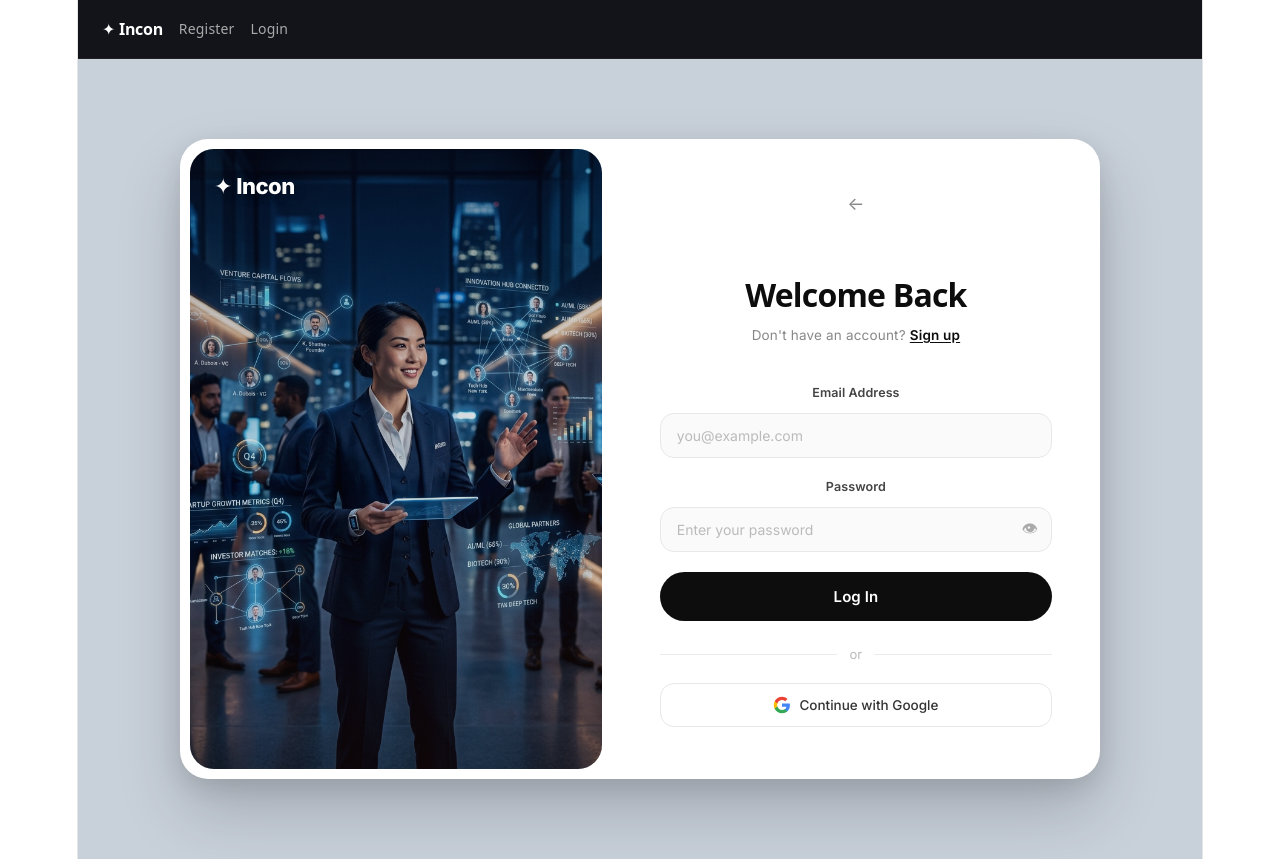
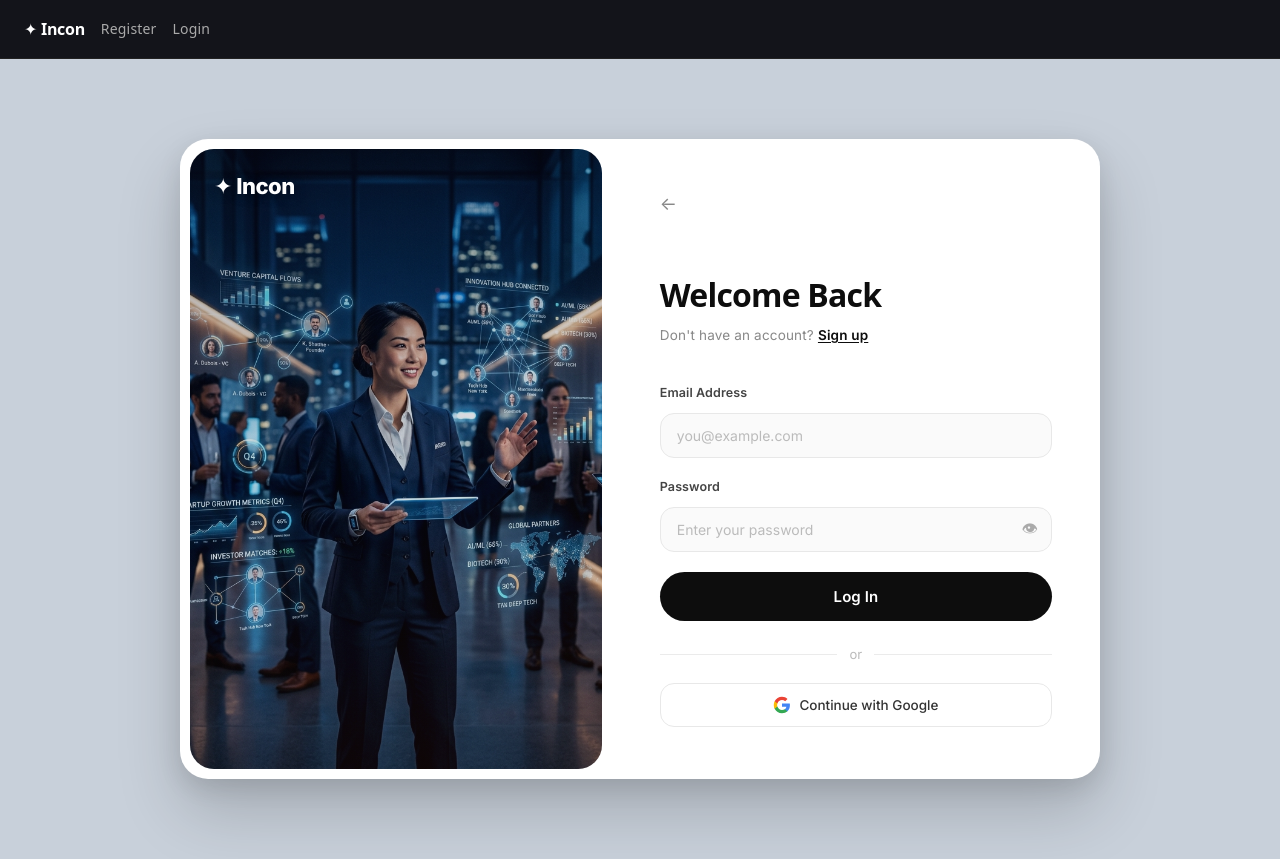
Before and after one commit to Ashish13042/Incon, a React (Vite) app in the folder client/: page /login in a window 1280 px wide. Built offline with nearby package versions, Linux system fonts and the light colour scheme.

Commit message:
changes in feed

```diff
--- a/client/src/App.tsx
+++ b/client/src/App.tsx
@@ -28,7 +28,6 @@ function AppInner() {
           {isLoggedIn && (
             <>
               <Link to="/dashboard" style={{ textDecoration: 'none', color: '#aaa', fontSize: '14px' }}>Network</Link>
-              <Link to="/feed" style={{ textDecoration: 'none', color: '#aaa', fontSize: '14px' }}>Live Feed</Link>
             </>
           )}
 
@@ -48,12 +47,11 @@ function AppInner() {
       )}
 
       <Routes>
-        <Route path="/" element={<h1 style={{ padding: '40px 28px', fontFamily: 'Inter, sans-serif' }}>Welcome to Incon 🚀</h1>} />
+        <Route path="/" element={<Feed/>}/>
         <Route path="/register" element={<Register />} />
         <Route path="/login" element={<Login />} />
         <Route path="/dashboard" element={<Dashboard />} />
         <Route path="/profile/:id" element={<Profile />} />
-        <Route path="/feed" element={<Feed />} />
       </Routes>
     </div>
   );
--- a/client/src/index.css
+++ b/client/src/index.css
@@ -51,11 +51,7 @@
 }
 
 #root {
-  width: 1126px;
-  max-width: 100%;
-  margin: 0 auto;
-  text-align: center;
-  border-inline: 1px solid var(--border);
+  width: 100%;
   min-height: 100svh;
   display: flex;
   flex-direction: column;
--- a/client/src/pages/Feed.css
+++ b/client/src/pages/Feed.css
@@ -115,11 +115,9 @@
 .feed-body {
   display: flex;
   flex: 1;
-  max-width: 1280px;
-  width: 100%;
-  margin: 0 auto;
   padding: 24px 20px;
   gap: 20px;
+  max-width:100%
 }
 
 /* ── Left Sidebar ── */
```
Also changed, not shown: client/src/pages/Feed.tsx (indentation only).
